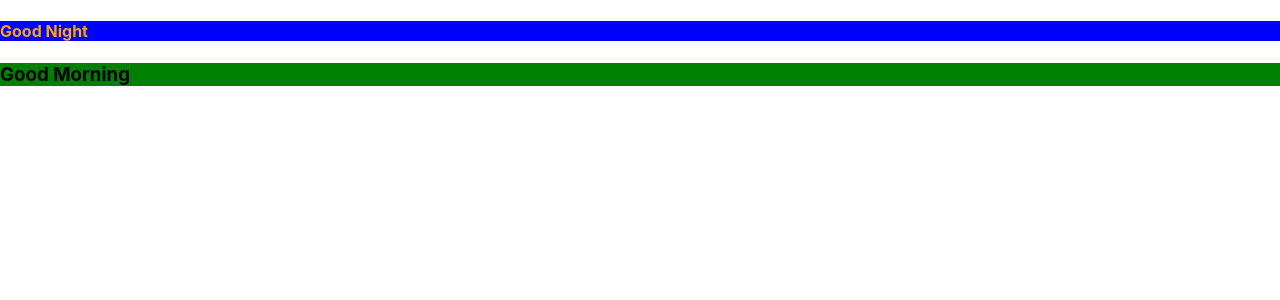
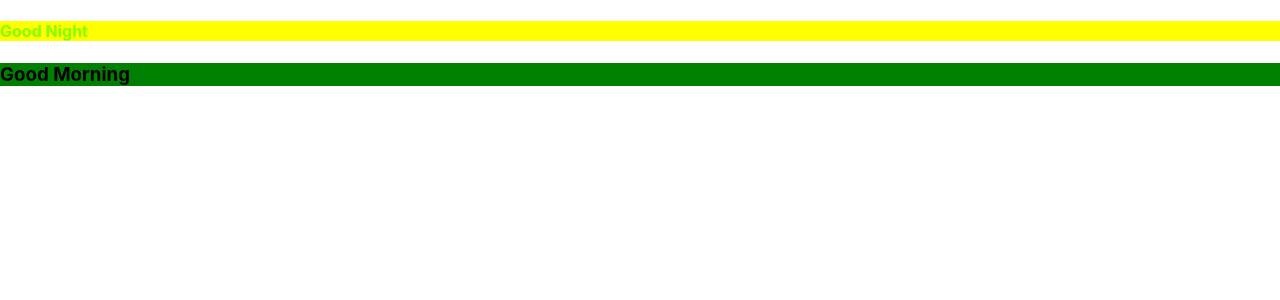
Before and after one commit to SuhasMadane/new-react-app, a React (Create React App) app: page / in a window 1280 px wide. Shown: the top 300 px of the page. Built offline with nearby package versions, Linux system fonts and the light colour scheme.

Commit message:
external-style

```diff
--- a/src/App.css
+++ b/src/App.css
@@ -1,38 +1,4 @@
-.App {
-  text-align: center;
+.external {
+  background-color: yellow;
+  color: chartreuse;
 }
-
-.App-logo {
-  height: 40vmin;
-  pointer-events: none;
-}
-
-@media (prefers-reduced-motion: no-preference) {
-  .App-logo {
-    animation: App-logo-spin infinite 20s linear;
-  }
-}
-
-.App-header {
-  background-color: #282c34;
-  min-height: 100vh;
-  display: flex;
-  flex-direction: column;
-  align-items: center;
-  justify-content: center;
-  font-size: calc(10px + 2vmin);
-  color: white;
-}
-
-.App-link {
-  color: #61dafb;
-}
-
-@keyframes App-logo-spin {
-  from {
-    transform: rotate(0deg);
-  }
-  to {
-    transform: rotate(360deg);
-  }
-}
--- a/src/App.js
+++ b/src/App.js
@@ -1,9 +1,10 @@
+import "./App.css";
 function sum(){
  let style = {background:"blue",color:"orange"}
 
  return (
       <span>
-      <h4 style={style}>Good Night</h4>
+      <h4 className="external">Good Night</h4>
       <h3 style={{backgroundColor:"green",color:"black"}}>Good Morning</h3>
 
       </span>
```
